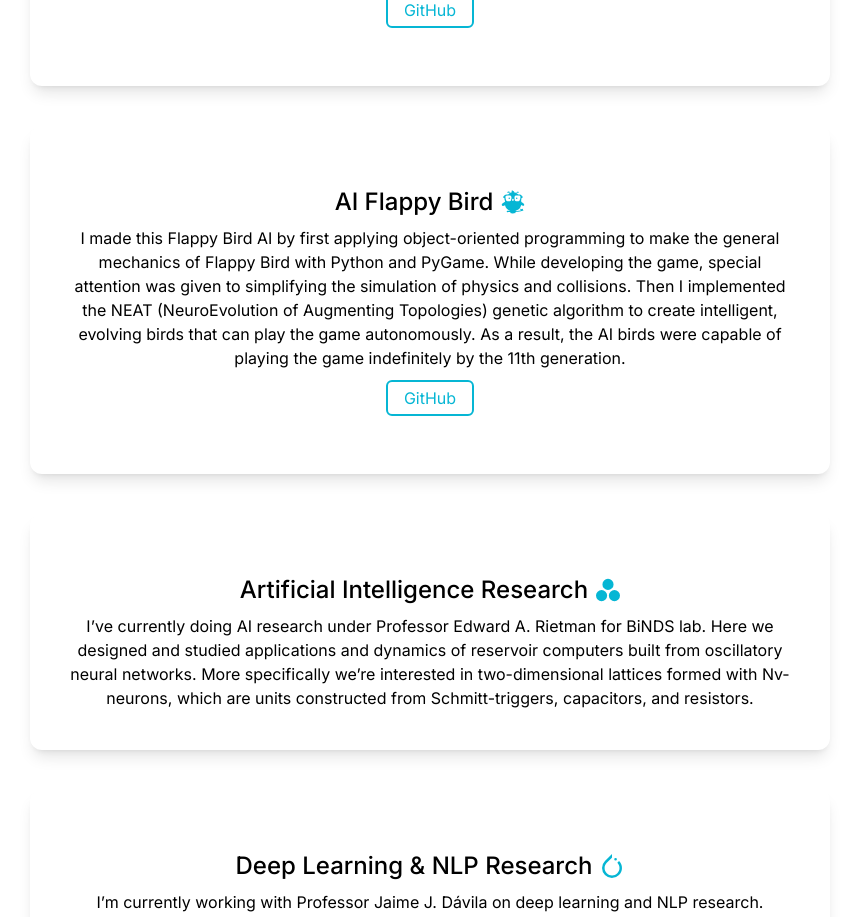
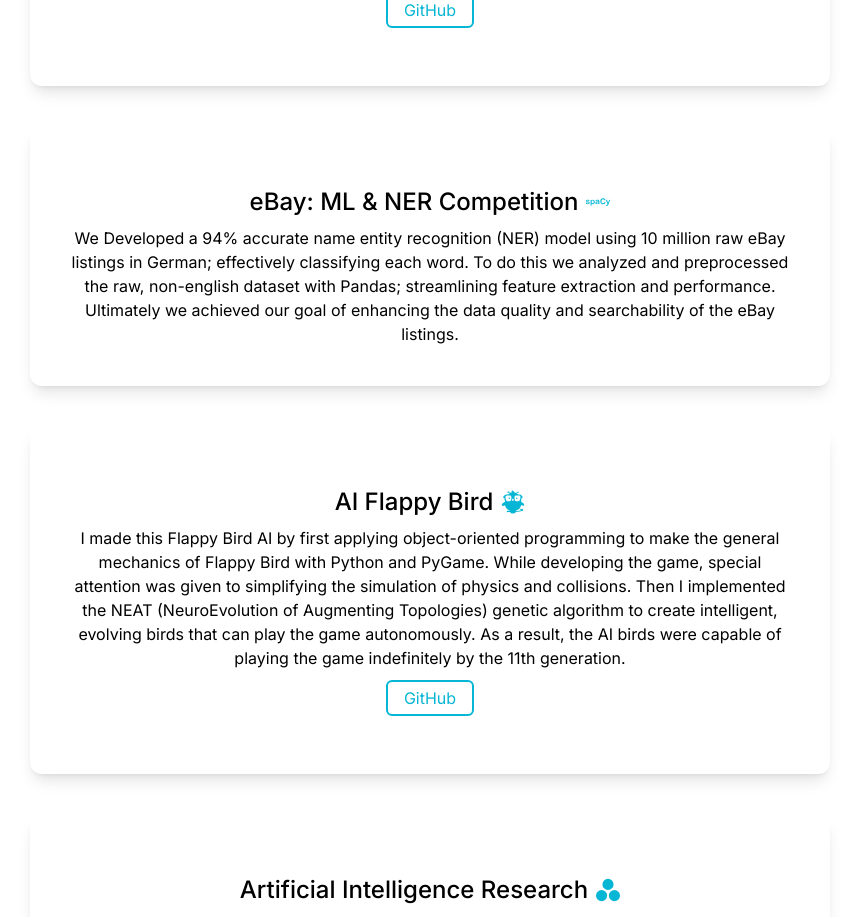
Before and after one commit to mohsinposts/mohsinposts.com, a Next.js app in the folder website/: page / in a window 1280 px wide. Shown: the part 1224-2141 px from the top of the page, without its empty margins (210-1069 px from the left). Built offline with nearby package versions, Linux system fonts and the light colour scheme.

Commit message:
added ebay project

```diff
--- a/website/app/page.tsx
+++ b/website/app/page.tsx
@@ -2,7 +2,7 @@
 import {AiFillGithub, AiFillLinkedin, AiFillHome} from 'react-icons/ai'
 import {FaEarlybirds, FaHandPeace} from 'react-icons/fa'
 import {BsTerminalFill} from 'react-icons/bs'
-import {SiTensorflow, SiPytorch, SiJulia} from 'react-icons/si'
+import {SiTensorflow, SiPytorch, SiJulia, SiSpacy} from 'react-icons/si'
 import Link from 'next/link';
 
 export default function Home() {
@@ -63,6 +63,13 @@
               </div>
             </div>
 
+            <div className='group relative my-10'>
+              <div className='invisible group-hover:visible absolute -inset-0.5 bg-gradient-to-br  from-cyan-100 to-teal-500 rounded-lg blur-md opacity-75'></div>
+              <div className='relative bg-white text-center shadow-lg p-10 rounded-xl'>
+                <h3 className='text-2xl font-medium pt-5 pb-2 flex items-center justify-center'>eBay: ML & NER Competition<SiSpacy className='fill-cyan-500 ml-2'/></h3>
+                <p>We Developed a 94% accurate name entity recognition (NER) model using 10 million raw eBay listings in German; effectively classifying each word. To do this we analyzed and preprocessed the raw, non-english dataset with Pandas; streamlining feature extraction and performance. Ultimately we achieved our goal of enhancing the data quality and searchability of the eBay listings.</p>
+              </div>
+            </div>
 
             <div className='group relative my-10'>
               <div className='invisible group-hover:visible absolute -inset-0.5 bg-gradient-to-br  from-cyan-100 to-teal-500 rounded-lg blur-md opacity-75'></div>
```
